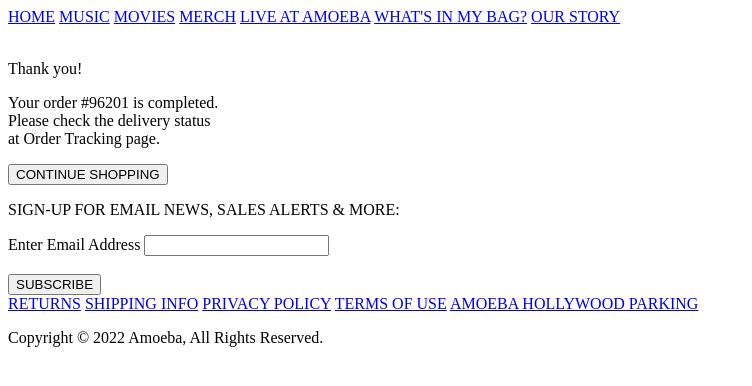
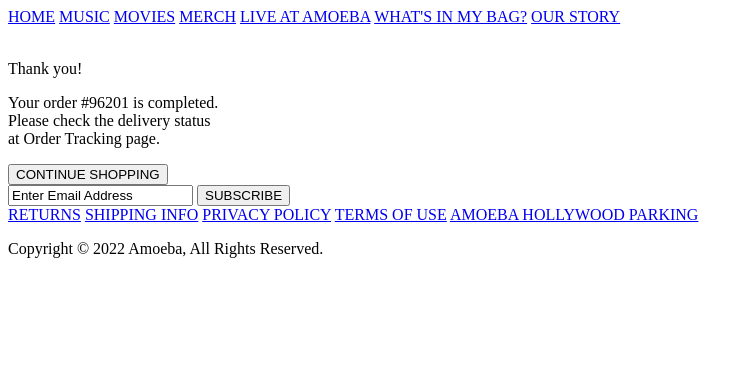
Before and after one commit to lulorraine/AMEOBA, a plain HTML site: page confirmation.html in a window 1280 px wide. Shown: the whole page, without its empty margins (0-752 px from the left). Drawn offline with Linux system fonts and the light colour scheme; a web font is replaced by a local one.

Commit message:
add subscribe part

```diff
--- a/confirmation.html
+++ b/confirmation.html
@@ -26,12 +26,11 @@
     <button type="button">CONTINUE SHOPPING</button>
 
     <div class="footer">
-        <p>SIGN-UP FOR EMAIL NEWS, SALES ALERTS & MORE:</p>
-        <form action="/subscribe">
-            <label for="fname">Enter Email Address</label>
-            <input type="text" id="subscribeemail" name="subscribeemail"><br><br>
+        <form action="subscribe">
+            <input type="email" name="subscribeemail" value="Enter Email Address">
             <input type="submit" value="SUBSCRIBE">
-          </form>
+        </form>
+
         <a href="#returns">RETURNS</a>
         <a href="#shippinginfo">SHIPPING INFO</a>
         <a href="#privacypolicy">PRIVACY POLICY</a>
```
